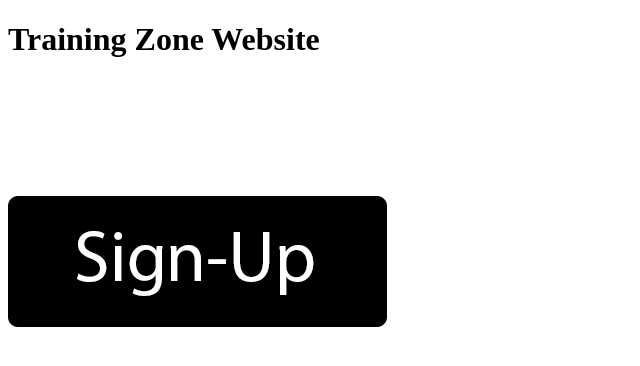
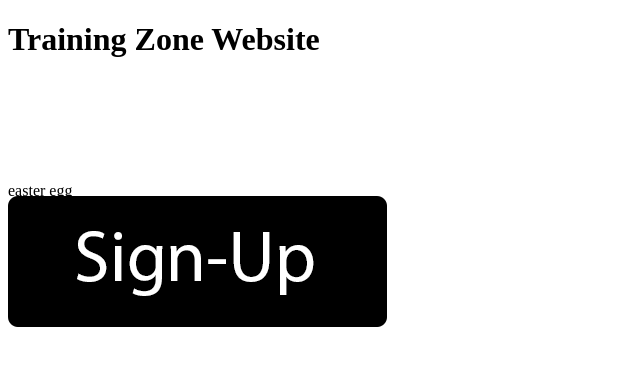
Before and after one commit to Comedy112/trainingzonewebsite, a plain HTML site: page index.html in a window 1280 px wide. Shown: the full height of the page, 0-640 px from the left. Drawn offline with Linux system fonts and the light colour scheme.

Commit message:
heino added an easter egg to index.html
you won't be able to find it

```diff
--- a/index.html
+++ b/index.html
@@ -33,7 +33,7 @@ function MM_swapImage() { //v3.0
 <p>&nbsp;</p>
 <p>&nbsp;</p>
 <p>&nbsp;</p>
-<p>&nbsp;</p>
+<p>easter egg</p>
 <p><a href="#" onMouseOut="MM_swapImgRestore()" onMouseOver="MM_swapImage('Image2','','calltoactionrollover.jpg',1)"><img src="calltoaction.jpg" alt="" width="379" height="131" id="Image2"></a></p>
 </body>
 </html>
```
